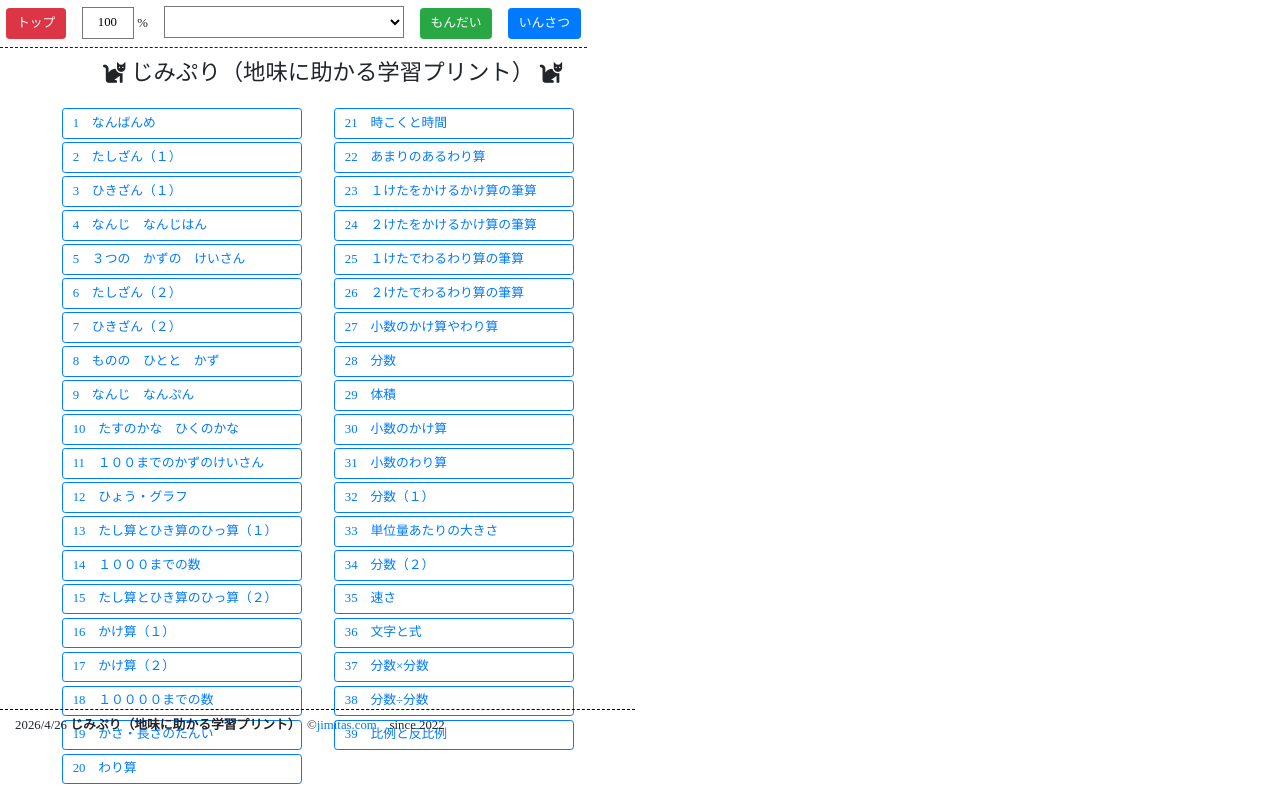
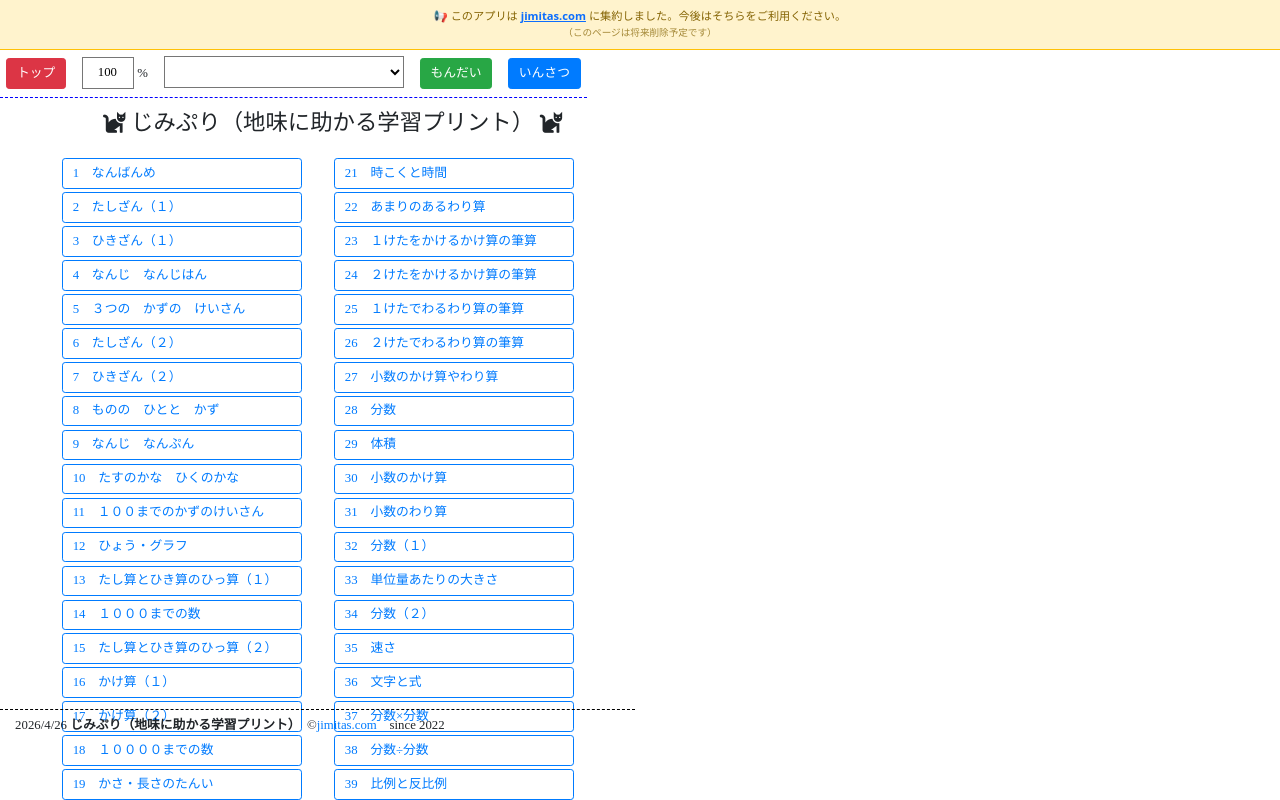
Before and after one commit to jimitas/jimipuri, a website built with Vite: page index.html in a window 1280 px wide. Built offline with nearby package versions, Linux system fonts and the light colour scheme.

Commit message:
feat: jimitas.com 移行案内バナーを追加
旧 jimipuri.netlify.app の利用者を jimitas.com/jimipri に
緩やかに誘導するため、ページ上部に黄色いバナーを設置。
将来このリポジトリは削除予定。

```diff
--- a/index.html
+++ b/index.html
@@ -66,6 +66,13 @@
 </head>
 
 <body>
+  <!-- jimitas migration banner -->
+  <div style="background:#fff3cd;border-bottom:2px solid #ffc107;padding:10px 16px;text-align:center;font-family:system-ui,-apple-system,sans-serif;font-size:14px;color:#856404;line-height:1.5;">
+    📢 このアプリは
+    <a href="https://jimitas.com/jimipri" style="color:#0d6efd;text-decoration:underline;font-weight:bold;">jimitas.com</a>
+    に集約しました。今後はそちらをご利用ください。
+    <small style="display:block;opacity:0.75;font-size:12px;margin-top:2px;">（このページは将来削除予定です）</small>
+  </div>
   <header id="header" style="display: flex;justify-content: left;">
     <div class="no-print">
       <button id="top" class="btn btn-danger m-2" onclick="window.location.reload()">トップ</button>
```
